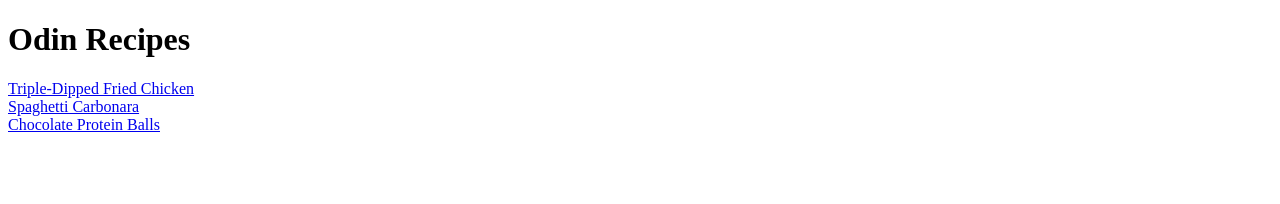
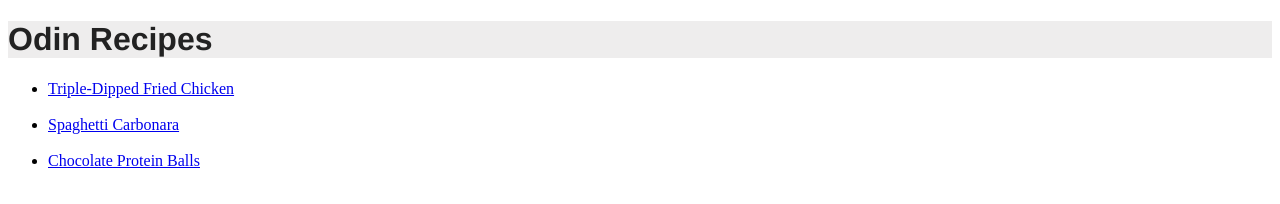
Before and after one commit to gwampah/odin-recipes, a plain HTML site: page index.html in a window 1280 px wide. Drawn offline with Linux system fonts and the light colour scheme.

Commit message:
Modified index.html and added style.css

```diff
--- a/index.html
+++ b/index.html
@@ -4,13 +4,15 @@
     <meta charset="UTF-8">
     <meta name="viewport" content="width=device-width, initial-scale=1.0">
     <title>Odin Recipes</title>
+    <link rel="stylesheet" href="style.css">
 </head>
 <body>
-    <h1> Odin Recipes </h1>
-    <a href="recipes/fried_chicken.html"> Triple-Dipped Fried Chicken</a> <br>
-    <a href="recipes/carbonara.html"> Spaghetti Carbonara </a> <br>
-    <a href="recipes/protein_balls.html"> Chocolate Protein Balls </a>
-
+    <h1 class="title"> Odin Recipes </h1>
+    <ul>
+    <li> <a href="recipes/fried_chicken.html" id="tdchicken"> Triple-Dipped Fried Chicken </a> </li>  <br>
+    <li> <a href="recipes/carbonara.html" id="scarbonara"> Spaghetti Carbonara </a> </li> <br>
+    <li> <a href="recipes/protein_balls.html" id="cpballs"> Chocolate Protein Balls </a> </li> <br>
+    </ul>
 
 </body>
 </html>
--- /dev/null
+++ b/style.css
@@ -0,0 +1,5 @@
+.title {
+    background-color: #eeeded;
+    font-family: Helvetica,'sans-serif',Calibri;
+    color:#222222
+}
```
